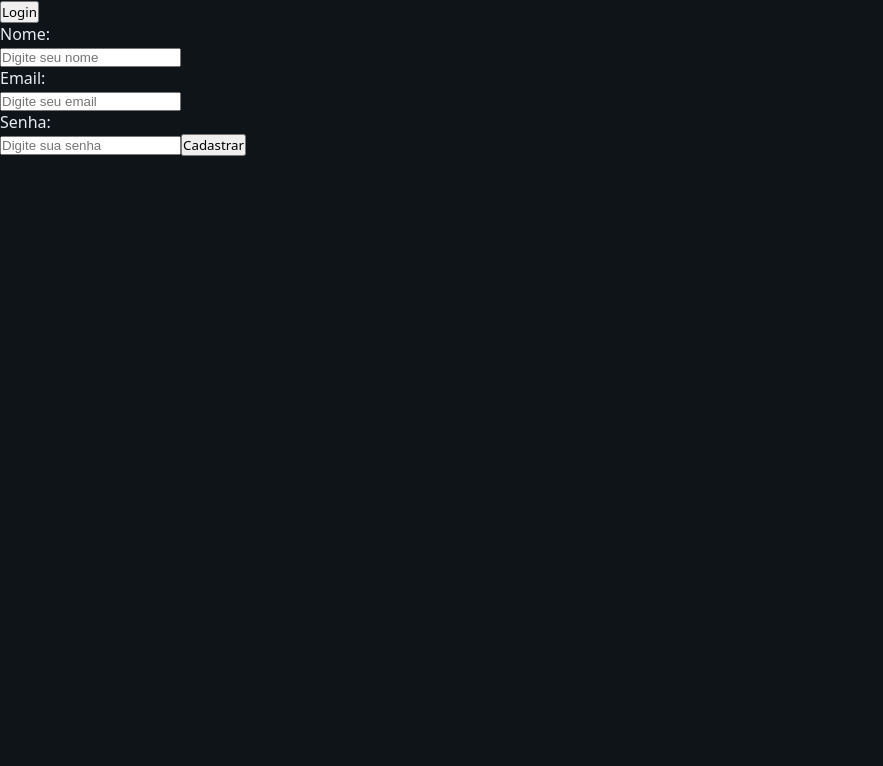
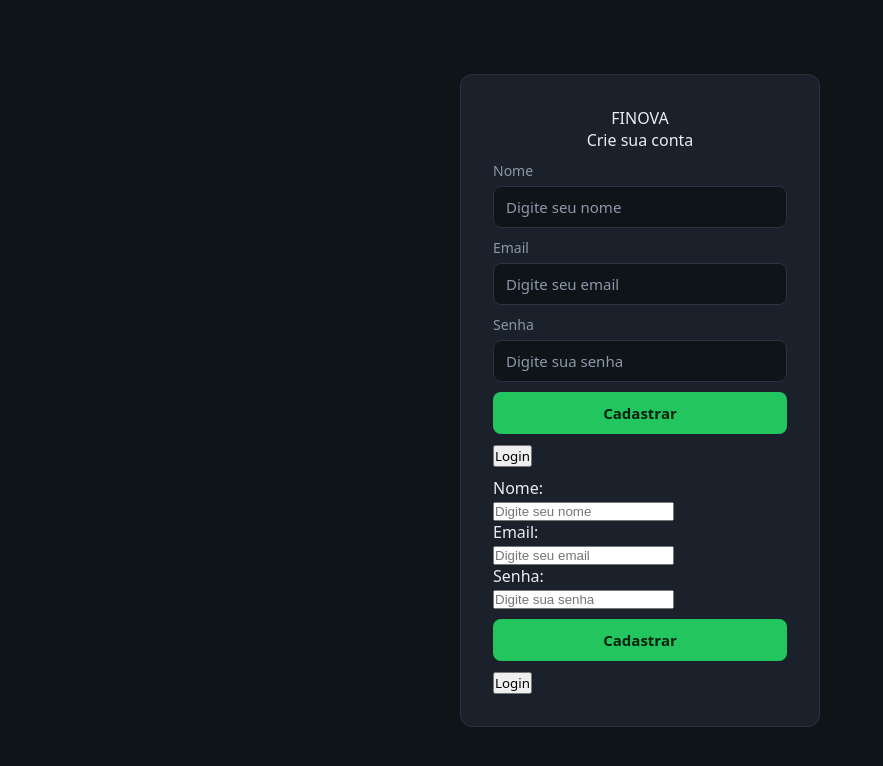
Before and after one commit to luiz-eng1/FINOVA, a React (Vite) app in the folder frontend/vite-project/: page /cadastro in a window 1280 px wide. Shown: the top 766 px of the page, without its empty margins (0-883 px from the left). Built offline with nearby package versions, Linux system fonts and the light colour scheme.

Commit message:
ajustes pag cadastro

```diff
--- a/frontend/vite-project/src/pages/Cadastro.jsx
+++ b/frontend/vite-project/src/pages/Cadastro.jsx
@@ -42,7 +42,44 @@ function Cadastro(){
 
     return(
         <>
-        <div>
+
+        <div className="pagina">
+
+            <div className="card">
+
+            <div className="cabecalho">
+                <label>FINOVA</label>
+                <p>Crie sua conta</p>
+            </div>
+
+            <div className="caixa">
+                <label>Nome</label>
+                <input type="text" placeholder="Digite seu nome" value={nome} onChange={(e) => setNome(e.target.value)}></input>
+
+            </div>
+
+
+            <div className="caixa">
+
+                <label>Email</label>
+                <input type="email" placeholder="Digite seu email" value={email} onChange={(e) => setEmail(e.target.value)}></input>
+
+            </div>
+
+
+            <div className="caixa">
+                <label>Senha</label>
+                <input type="password" placeholder="Digite sua senha" value={senha} onChange={(e) => setSenha(e.target.value)}></input>
+            </div>
+
+            <div className="caixaBtn">
+
+                <button onClick={fazerCadastro}>Cadastrar</button>
+
+            </div>
+
+
+             <div>
             <button onClick={() => navigate("/login")}
             >Login</button>
         </div>
@@ -56,10 +93,32 @@ function Cadastro(){
         <p>Senha: </p>
         <input type="password" placeholder="Digite sua senha" value={senha} onChange={(e) => setSenha(e.target.value)}></input>
 
-        <button onClick={fazerCadastro}>Cadastrar</button>
+
         </div>
 
+        <div className="caixaBtn">
+            <button onClick={fazerCadastro}>Cadastrar</button>
+        </div>
+
+
+        <div className="caixaLogin">
+        <button onClick={() => navigate("/login")}>Login</button>
+
+        </div>
+
+
         {erro && <p style={{color: "red"}}>{erro}</p>}
+
+
+        </div>
+
+
+
+        </div>
+
+
+
+
         </>
     )
 }
```
